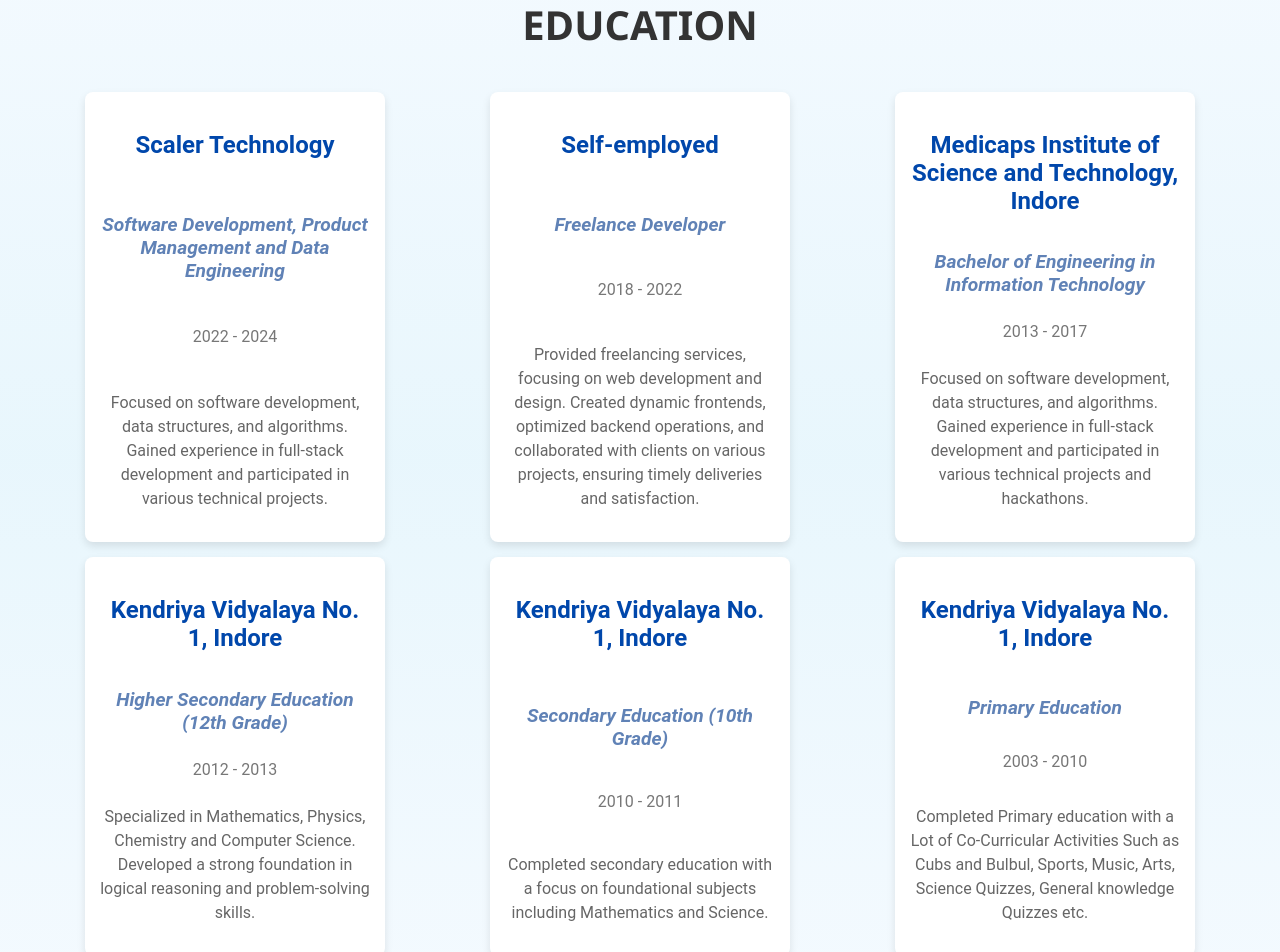
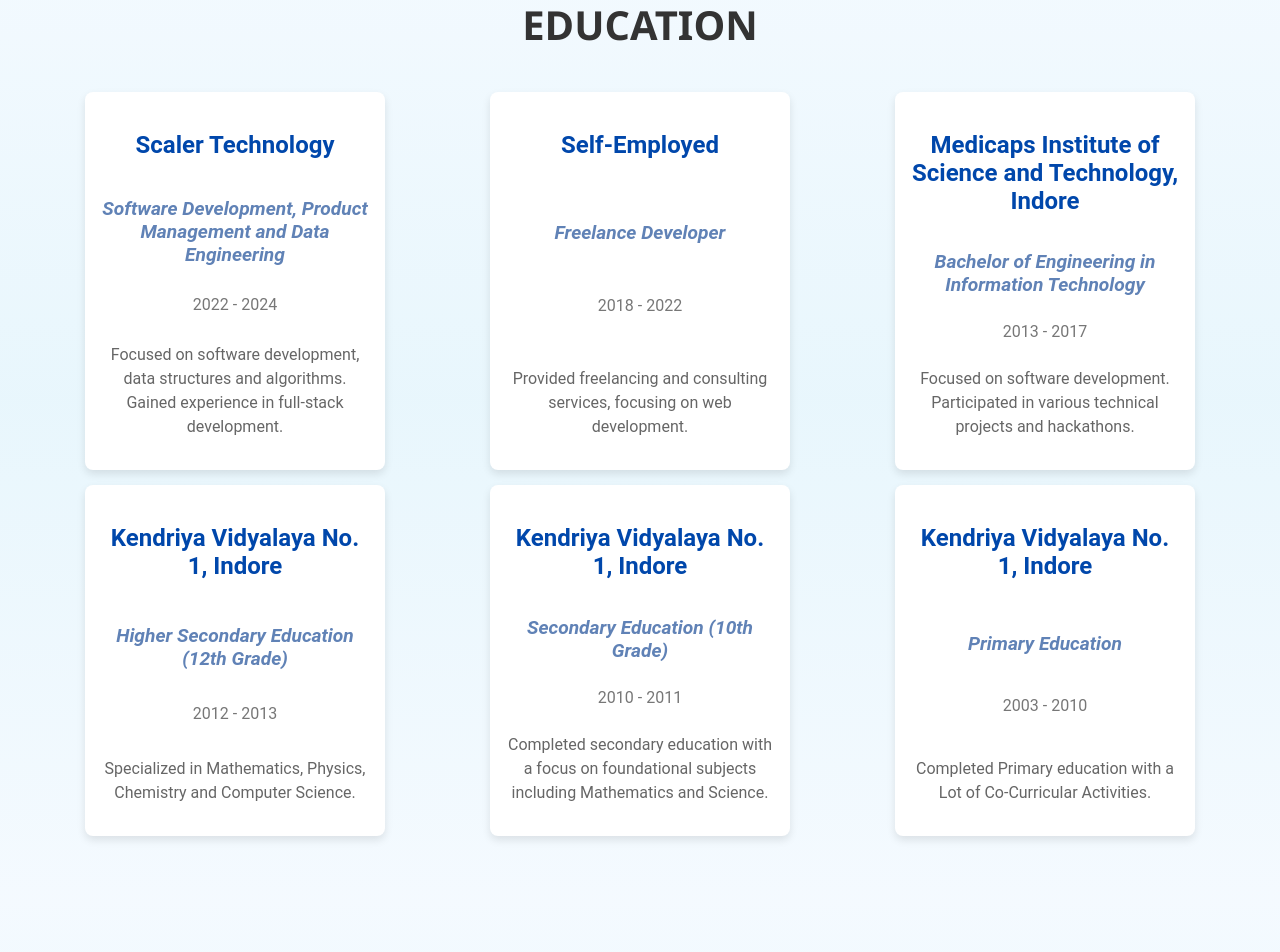
Before and after one commit to ShikharSingh-GitHub/portfolio, a React (Vite) app in the folder frontend/: page / in a window 1280 px wide. Shown: the part 3660-4612 px from the top of the page. Built offline with nearby package versions, Linux system fonts and the light colour scheme.

Commit message:
Changed Education Card Data

```diff
--- a/frontend/src/JS/educationData.js
+++ b/frontend/src/JS/educationData.js
@@ -6,28 +6,28 @@
     institution: "Scaler Technology",
     year: "2022 - 2024",
     description:
-      "Focused on software development, data structures, and algorithms. Gained experience in full-stack development and participated in various technical projects.",
+      "Focused on software development, data structures and algorithms. Gained experience in full-stack development.",
   },
   {
     course: "Freelance Developer",
-    institution: "Self-employed",
+    institution: "Self-Employed",
     year: "2018 - 2022",
     description:
-      "Provided freelancing services, focusing on web development and design. Created dynamic frontends, optimized backend operations, and collaborated with clients on various projects, ensuring timely deliveries and satisfaction.",
+      "Provided freelancing and consulting services, focusing on web development.",
   },
   {
     course: "Bachelor of Engineering in Information Technology",
     institution: "Medicaps Institute of Science and Technology, Indore",
     year: "2013 - 2017",
     description:
-      "Focused on software development, data structures, and algorithms. Gained experience in full-stack development and participated in various technical projects and hackathons.",
+      "Focused on software development. Participated in various technical projects and hackathons.",
   },
   {
     course: "Higher Secondary Education (12th Grade)",
     institution: "Kendriya Vidyalaya No. 1, Indore",
     year: "2012 - 2013",
     description:
-      "Specialized in Mathematics, Physics, Chemistry and Computer Science. Developed a strong foundation in logical reasoning and problem-solving skills.",
+      "Specialized in Mathematics, Physics, Chemistry and Computer Science.",
   },
   {
     course: "Secondary Education (10th Grade)",
@@ -41,7 +41,7 @@
     institution: "Kendriya Vidyalaya No. 1, Indore",
     year: "2003 - 2010",
     description:
-      "Completed Primary education with a Lot of Co-Curricular Activities Such as Cubs and Bulbul, Sports, Music, Arts, Science Quizzes, General knowledge Quizzes etc.",
+      "Completed Primary education with a Lot of Co-Curricular Activities.",
   },
 ];
 
```
